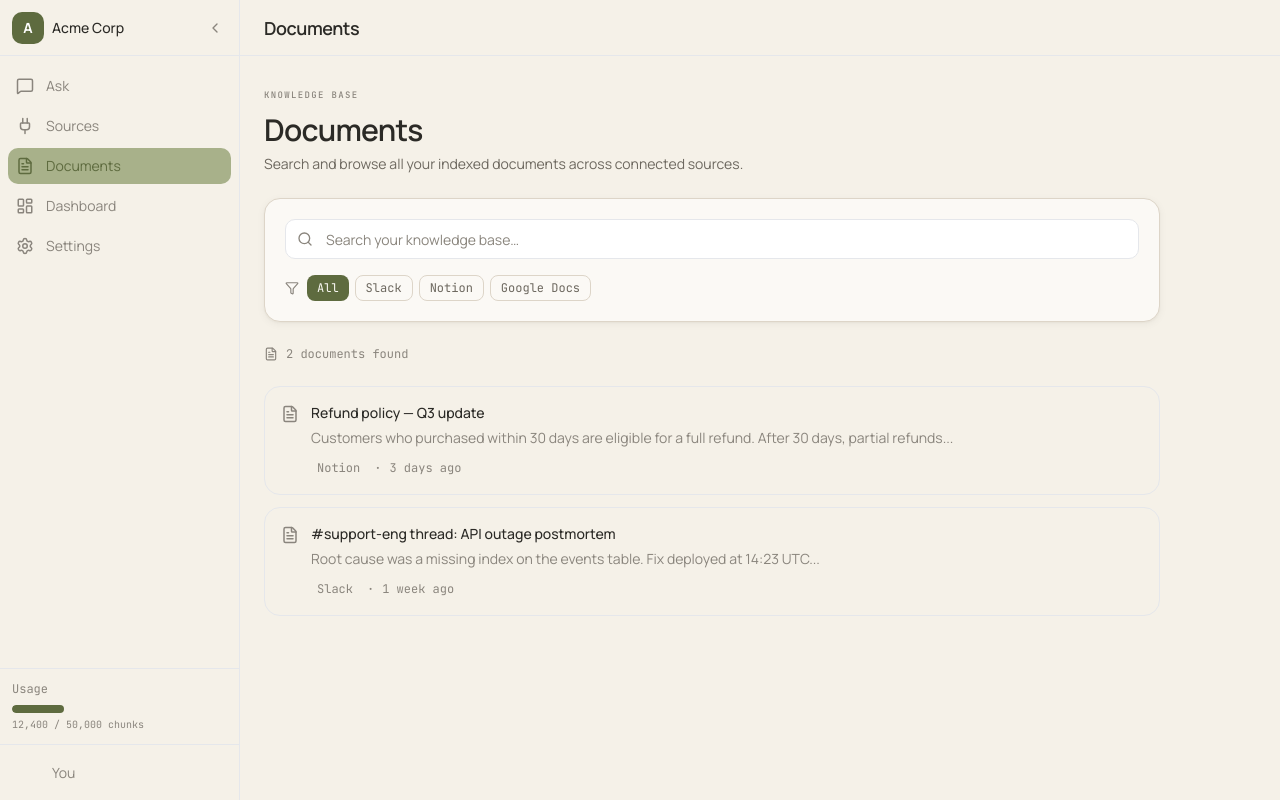
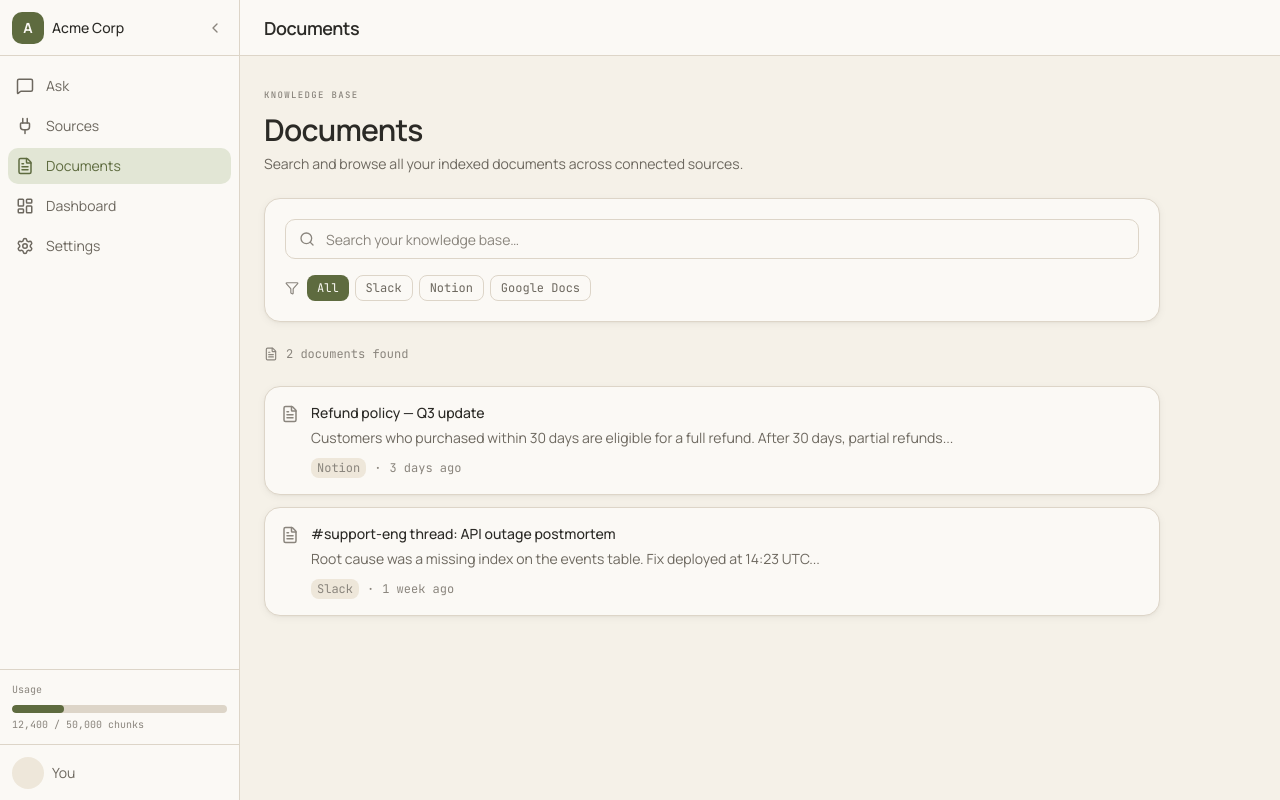
Before and after one commit to Nirvanjha2004/SupportAgenticSystem, a React (Vite) app in the folder weave-frontend/: page /documents in a window 1280 px wide. Built offline with nearby package versions, Linux system fonts and the light colour scheme.

Commit message:
refactor: update styles and improve UI components across document and source pages

```diff
--- a/weave-frontend/src/components/documents/DocumentRow.tsx
+++ b/weave-frontend/src/components/documents/DocumentRow.tsx
@@ -10,28 +10,21 @@ interface Props {
 
 export default function DocumentRow({ title, snippet, source, date, url }: Props) {
   return (
-    <div className="group flex items-start justify-between rounded-card border border-line bg-surface p-4 hover:border-accent/50 transition-colors">
+    <div className="card-sand card-sand-hover flex items-start justify-between p-4">
       <div className="flex items-start gap-3">
-        <FileText size={18} className="mt-0.5 text-text-muted" />
+        <FileText size={18} className="mt-0.5 text-[#8A857D]" />
         <div>
-          <h4 className="font-medium text-text-primary text-sm">{title}</h4>
-          <p className="mt-1 text-sm text-text-muted leading-relaxed">
-            {snippet}
-          </p>
-          <div className="mt-2 flex items-center gap-2 text-xs font-mono text-text-muted">
-            <span className="rounded-chip bg-surface-raised px-1.5 py-0.5">{source}</span>
+          <h4 className="text-sm font-medium text-[#2B2A26]">{title}</h4>
+          <p className="mt-1 text-sm leading-relaxed text-[#6D685F]">{snippet}</p>
+          <div className="mt-2 flex items-center gap-2 font-mono text-xs text-[#8A857D]">
+            <span className="rounded-chip bg-[#EEE7DA] px-1.5 py-0.5">{source}</span>
             <span>·</span>
             <span>{date}</span>
           </div>
         </div>
       </div>
       {url && (
-        <a
-          href={url}
-          target="_blank"
-          rel="noreferrer"
-          className="mt-1 text-text-muted hover:text-accent"
-        >
+        <a href={url} target="_blank" rel="noreferrer" className="mt-1 text-[#8A857D] transition-colors hover:text-[#5E6B3F]">
           <ExternalLink size={14} />
         </a>
       )}
--- a/weave-frontend/src/components/documents/DocumentSearchBar.tsx
+++ b/weave-frontend/src/components/documents/DocumentSearchBar.tsx
@@ -8,13 +8,13 @@ interface Props {
 export default function DocumentSearchBar({ value, onChange }: Props) {
   return (
     <div className="relative">
-      <Search className="absolute left-3 top-1/2 -translate-y-1/2 text-text-muted" size={16} />
+      <Search className="absolute left-3.5 top-1/2 -translate-y-1/2 text-[#8A857D]" size={16} />
       <input
         type="text"
         value={value}
         onChange={(e) => onChange(e.target.value)}
         placeholder="Search your knowledge base…"
-        className="h-10 w-full rounded-btn border border-line bg-surface pl-10 pr-4 text-sm text-text-primary placeholder:text-text-muted focus:border-accent focus:outline-none"
+        className="h-10 w-full rounded-btn border border-[#DDD5C8] bg-[#FBF9F5] pl-10 pr-4 text-sm text-[#2B2A26] placeholder:text-[#8A857D] transition-all focus:border-[#5E6B3F]/50 focus:outline-none focus:ring-2 focus:ring-[#5E6B3F]/10"
       />
     </div>
   )
--- a/weave-frontend/src/components/layout/AppShell.tsx
+++ b/weave-frontend/src/components/layout/AppShell.tsx
@@ -4,7 +4,7 @@ import TopBar from './TopBar'
 
 export default function AppShell() {
   return (
-    <div className="flex h-screen w-full bg-ink">
+    <div className="flex h-screen w-full bg-[#F5F1E8]">
       <Sidebar />
       <div className="flex flex-1 flex-col min-w-0">
         <TopBar />
--- a/weave-frontend/src/components/layout/Sidebar.tsx
+++ b/weave-frontend/src/components/layout/Sidebar.tsx
@@ -28,28 +28,28 @@ export default function Sidebar() {
   return (
     <motion.aside
       animate={{ width: collapsed ? 64 : 240 }}
-      className="flex flex-col border-r border-line bg-surface"
+      className="flex flex-col border-r border-[#DDD5C8] bg-[#FBF9F5]"
     >
-      <div className="flex h-14 items-center justify-between px-3 border-b border-line">
+      <div className="flex h-14 items-center justify-between border-b border-[#DDD5C8] px-3">
         {!collapsed && (
           <div className="flex items-center gap-2 overflow-hidden">
-            <div className="h-8 w-8 rounded-btn bg-accent flex items-center justify-center text-white font-bold text-sm">
+            <div className="flex h-8 w-8 items-center justify-center rounded-btn bg-[#5E6B3F] text-sm font-bold text-[#FBF9F5]">
               {workspace?.name?.[0] || 'W'}
             </div>
-            <span className="truncate text-sm font-medium text-text-primary">
+            <span className="truncate text-sm font-medium text-[#2B2A26]">
               {workspace?.name}
             </span>
           </div>
         )}
         <button
           onClick={toggle}
-          className="ml-auto rounded-btn p-1 text-text-muted hover:text-text-primary hover:bg-surface-raised"
+          className="ml-auto rounded-btn p-1 text-[#8A857D] transition-colors hover:bg-[#EEE7DA] hover:text-[#2B2A26]"
         >
           {collapsed ? <ChevronRight size={16} /> : <ChevronLeft size={16} />}
         </button>
       </div>
 
-      <div className="flex-1 py-3 px-2 space-y-1">
+      <div className="flex-1 space-y-1 px-2 py-3">
         {nav.map((item) => {
           const active = location.pathname.startsWith(item.to)
           return (
@@ -58,8 +58,8 @@ export default function Sidebar() {
               to={item.to}
               className={`flex items-center gap-3 rounded-btn px-2 py-2 text-sm transition-colors ${
                 active
-                  ? 'bg-accent-soft text-accent'
-                  : 'text-text-muted hover:bg-surface-raised hover:text-text-primary'
+                  ? 'bg-[#E2E6D5] text-[#5E6B3F]'
+                  : 'text-[#6D685F] hover:bg-[#EEE7DA] hover:text-[#2B2A26]'
               }`}
             >
               <item.icon size={18} />
@@ -70,23 +70,18 @@ export default function Sidebar() {
       </div>
 
       {!collapsed && (
-        <div className="p-3 border-t border-line">
-          <div className="mb-2 text-xs font-mono text-text-muted">Usage</div>
-          <div className="h-2 w-full rounded-full bg-surface-raised overflow-hidden">
-            <div
-              className="h-full bg-accent rounded-full"
-              style={{ width: '24%' }}
-            />
+        <div className="border-t border-[#DDD5C8] p-3">
+          <div className="mb-2 text-[10px] font-mono text-[#8A857D]">Usage</div>
+          <div className="h-2 w-full overflow-hidden rounded-full bg-[#DDD5C8]">
+            <div className="h-full rounded-full bg-[#5E6B3F]" style={{ width: '24%' }} />
           </div>
-          <div className="mt-1 text-[10px] font-mono text-text-muted">
-            12,400 / 50,000 chunks
-          </div>
+          <div className="mt-1 text-[10px] font-mono text-[#8A857D]">12,400 / 50,000 chunks</div>
         </div>
       )}
 
-      <div className="flex h-14 items-center gap-2 border-t border-line px-3">
-        <div className="h-8 w-8 rounded-full bg-surface-raised" />
-        {!collapsed && <span className="text-sm text-text-muted">You</span>}
+      <div className="flex h-14 items-center gap-2 border-t border-[#DDD5C8] px-3">
+        <div className="h-8 w-8 rounded-full bg-[#EEE7DA]" />
+        {!collapsed && <span className="text-sm text-[#6D685F]">You</span>}
       </div>
     </motion.aside>
   )
--- a/weave-frontend/src/components/layout/TopBar.tsx
+++ b/weave-frontend/src/components/layout/TopBar.tsx
@@ -14,14 +14,16 @@ export default function TopBar() {
   const title = titles[loc.pathname] || 'Weave'
 
   const isSources = loc.pathname === '/sources'
+  const pathSegments = loc.pathname.split('/')
+  const isSourceDetail = pathSegments[1] === 'sources' && !!pathSegments[2]
 
   return (
-    <header className="flex h-14 items-center justify-between border-b border-line bg-surface px-6">
-      <h1 className="font-display text-lg font-semibold tracking-tight text-text-primary">
+    <header className="flex h-14 items-center justify-between border-b border-[#DDD5C8] bg-[#FBF9F5] px-6">
+      <h1 className="font-display text-lg font-semibold tracking-tight text-[#2B2A26]">
         {title}
       </h1>
-      {isSources && (
-        <button className="flex items-center gap-2 rounded-btn bg-accent px-3 py-2 text-sm font-medium text-white hover:opacity-90">
+      {isSources && !isSourceDetail && (
+        <button className="flex items-center gap-2 rounded-btn bg-[#5E6B3F] px-3 py-2 text-sm font-medium text-[#FBF9F5] transition-colors hover:bg-[#49552F]">
           <Plus size={16} />
           Connect a source
         </button>
--- a/weave-frontend/src/components/sources/StatusBadge.tsx
+++ b/weave-frontend/src/components/sources/StatusBadge.tsx
@@ -4,14 +4,14 @@ interface Props {
 
 export default function StatusBadge({ status }: Props) {
   const map = {
-    idle: { text: 'Connect', dot: 'bg-text-muted' },
-    syncing: { text: 'Syncing…', dot: 'bg-signal-amber animate-pulse' },
-    error: { text: 'Needs attention', dot: 'bg-signal-red' },
-    synced: { text: 'Connected', dot: 'bg-signal-green' },
+    idle: { text: 'Connect', dot: 'bg-[#8A857D]' },
+    syncing: { text: 'Syncing', dot: 'bg-[#C68A32] animate-pulse' },
+    error: { text: 'Needs attention', dot: 'bg-[#A84F3A]' },
+    synced: { text: 'Connected', dot: 'bg-[#567D46]' },
   }
   const s = map[status]
   return (
-    <span className="inline-flex items-center gap-1.5 rounded-chip border border-line bg-surface px-2 py-1 text-xs font-mono text-text-muted">
+    <span className="inline-flex items-center gap-1.5 rounded-chip border border-[#DDD5C8] bg-[#FBF9F5] px-2 py-1 text-xs font-mono text-[#6D685F]">
       <span className={`h-1.5 w-1.5 rounded-full ${s.dot}`} />
       {s.text}
     </span>
--- a/weave-frontend/src/components/sources/SyncLogTable.tsx
+++ b/weave-frontend/src/components/sources/SyncLogTable.tsx
@@ -6,30 +6,22 @@ interface LogEntry {
 
 export default function SyncLogTable({ logs }: { logs: LogEntry[] }) {
   return (
-    <div className="rounded-card border border-line bg-surface overflow-hidden">
+    <div className="card-sand overflow-hidden">
       <table className="w-full text-left text-sm">
-        <thead className="border-b border-line bg-surface-raised">
+        <thead className="border-b border-[#DDD5C8] bg-[#EEE7DA]">
           <tr>
-            <th className="px-4 py-2 font-mono text-xs text-text-muted">Time</th>
-            <th className="px-4 py-2 font-mono text-xs text-text-muted">Event</th>
-            <th className="px-4 py-2 font-mono text-xs text-text-muted">Status</th>
+            <th className="px-4 py-2 font-mono text-xs text-[#6D685F]">Time</th>
+            <th className="px-4 py-2 font-mono text-xs text-[#6D685F]">Event</th>
+            <th className="px-4 py-2 font-mono text-xs text-[#6D685F]">Status</th>
           </tr>
         </thead>
-        <tbody className="divide-y divide-line">
+        <tbody className="divide-y divide-[#DDD5C8]">
           {logs.map((log, i) => (
-            <tr key={i} className="hover:bg-surface-raised/50">
-              <td className="px-4 py-2 font-mono text-xs text-text-muted">{log.time}</td>
-              <td className="px-4 py-2 text-text-primary">{log.message}</td>
+            <tr key={i} className="transition-colors hover:bg-[#F5F1E8]">
+              <td className="px-4 py-2 font-mono text-xs text-[#8A857D]">{log.time}</td>
+              <td className="px-4 py-2 text-[#2B2A26]">{log.message}</td>
               <td className="px-4 py-2">
-                <span
-                  className={`inline-block h-2 w-2 rounded-full ${
-                    log.status === 'ok'
-                      ? 'bg-signal-green'
-                      : log.status === 'error'
-                      ? 'bg-signal-red'
-                      : 'bg-signal-amber'
-                  }`}
-                />
+                <span className={`inline-block h-2 w-2 rounded-full ${log.status === 'ok' ? 'bg-[#567D46]' : log.status === 'error' ? 'bg-[#A84F3A]' : 'bg-[#C68A32]'}`} />
               </td>
             </tr>
           ))}
```
Also changed, not shown: weave-frontend/src/components/sources/ConnectorCard.tsx (+9 -9 lines), weave-frontend/src/routes/app/SourceDetailPage.tsx (+26 -11 lines).
